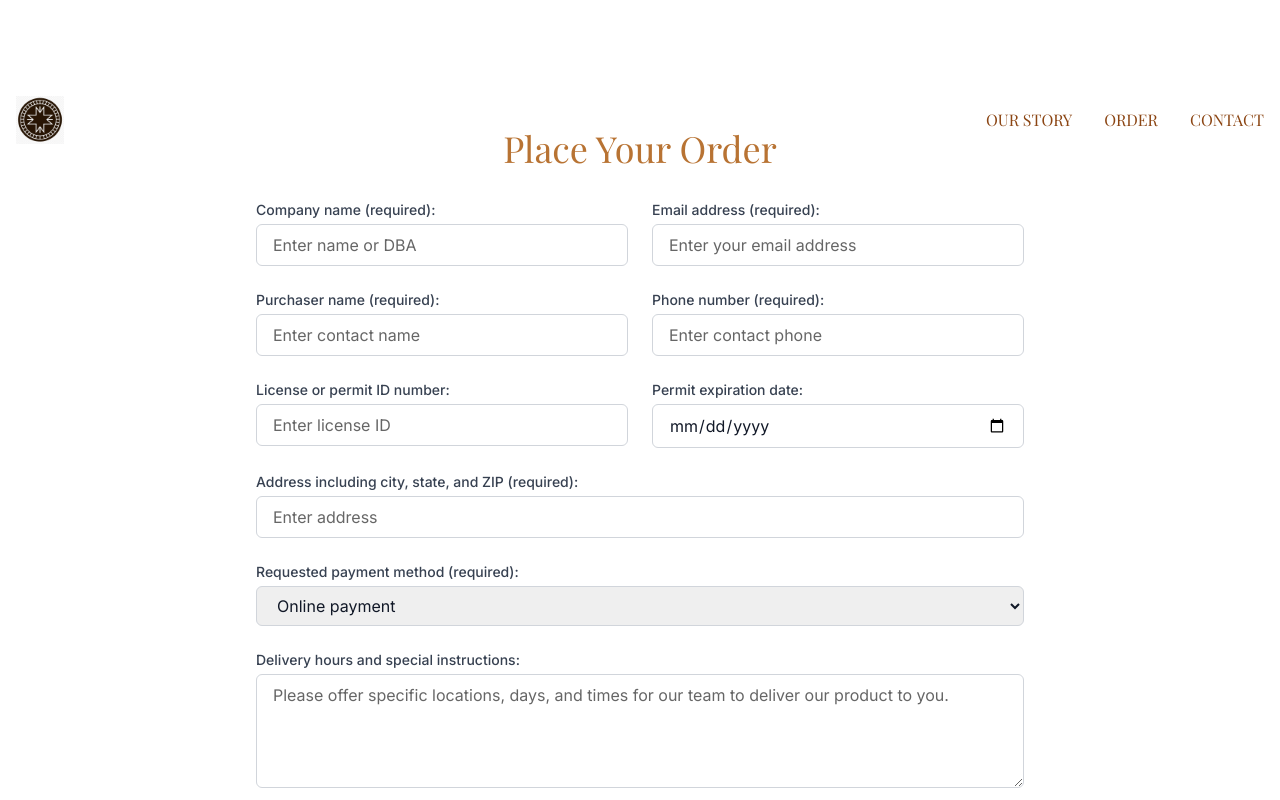
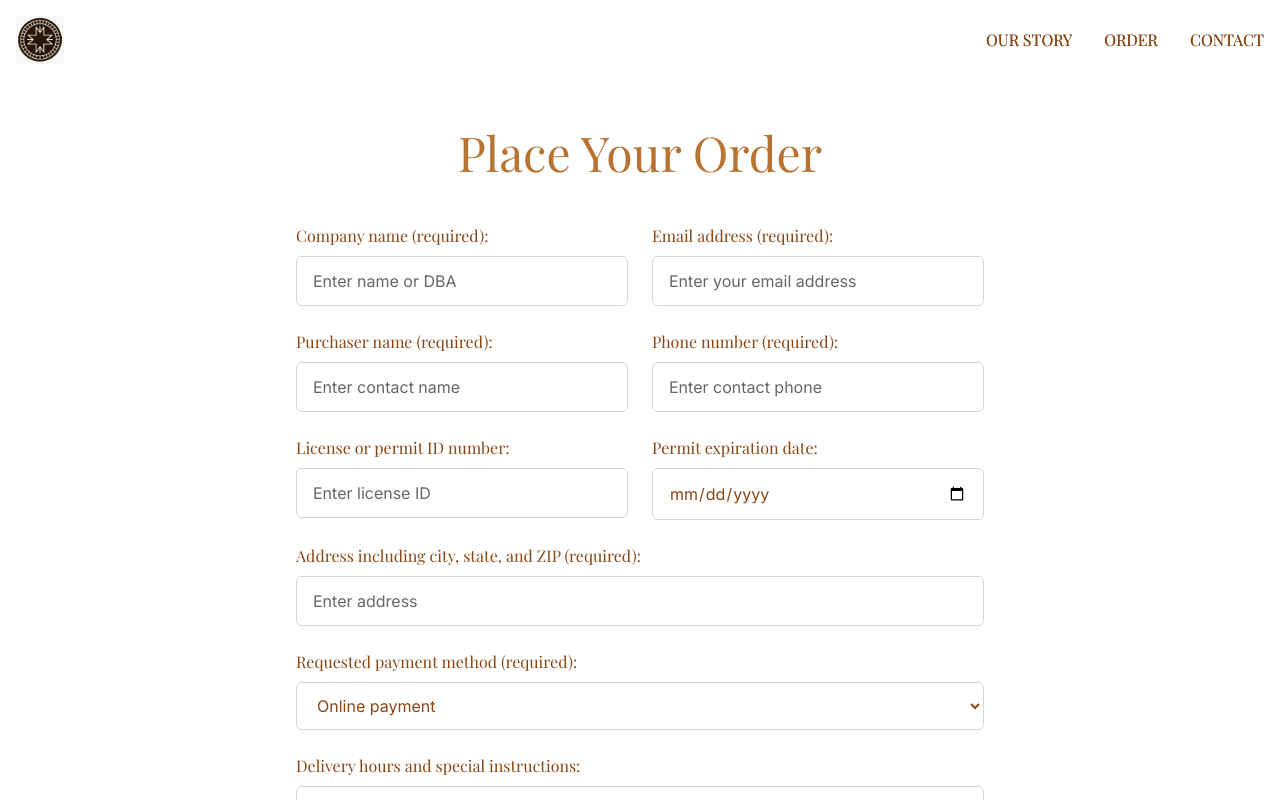
Before and after one commit to Alonso-Lacayo/TequilaMariaIsabel, a Next.js app: page /order in a window 1280 px wide. Shown: the top 800 px of the page. Built offline with nearby package versions, Linux system fonts and the light colour scheme; a web font is replaced by a local one.

Commit message:
Add our story page

```diff
--- a/package.json
+++ b/package.json
@@ -17,8 +17,8 @@
   },
   "devDependencies": {
     "@types/node": "^20",
-    "@types/react": "^18",
-    "@types/react-dom": "^18",
+    "@types/react": "^18.3.23",
+    "@types/react-dom": "^18.3.7",
     "autoprefixer": "^10.4.17",
     "eslint": "^8",
     "eslint-config-next": "14.1.0",
--- /dev/null
+++ b/src/app/contact/page.tsx
@@ -0,0 +1,113 @@
+'use client';
+
+import React, { FormEvent, useState } from 'react';
+import FormError from '@/components/FormError';
+
+export default function ContactPage() {
+  const [formData, setFormData] = useState({
+    name: '',
+    phoneNumber: '',
+    additionalInfo: ''
+  });
+
+  const [formErrors, setFormErrors] = useState<string[]>([]);
+  const [submitStatus, setSubmitStatus] = useState<'idle' | 'success' | 'error'>('idle');
+
+  const validateForm = () => {
+    const errors: string[] = [];
+
+    if (!formData.name.trim()) {
+      errors.push('Name is required');
+    }
+
+    if (!formData.phoneNumber.trim()) {
+      errors.push('Phone number is required');
+    } else if (!/^\+?[\d\s-()]+$/.test(formData.phoneNumber)) {
+      errors.push('Please enter a valid phone number');
+    }
+
+    return errors;
+  };
+
+  const handleSubmit = async (e: FormEvent) => {
+    e.preventDefault();
+    const errors = validateForm();
+
+    if (errors.length > 0) {
+      setFormErrors(errors);
+      return;
+    }
+
+    setFormErrors([]);
+    setSubmitStatus('success');
+    // Here you would typically send the data to your backend
+    console.log('Form submitted:', formData);
+  };
+
+  return (
+    <main className="min-h-screen bg-white pt-32">
+      <div className="max-w-2xl mx-auto px-6 sm:px-10">
+        <h1 className="text-5xl font-serif text-center text-secondary mb-12">Contact Us</h1>
+
+        {submitStatus === 'success' ? (
+          <div className="bg-green-50 p-4 rounded-md mb-6">
+            <p className="text-green-800 font-serif text-center">Thank you for your message! We will get back to you soon.</p>
+          </div>
+        ) : (
+          <form onSubmit={handleSubmit} className="space-y-8">
+            {formErrors.length > 0 && <FormError errors={formErrors} />}
+
+            <div>
+              <label htmlFor="name" className="block text-base font-serif text-secondary mb-2">
+                Name *
+              </label>
+              <input
+                type="text"
+                id="name"
+                value={formData.name}
+                onChange={(e) => setFormData({ ...formData, name: e.target.value })}
+                className="w-full px-4 py-3 border border-gray-300 rounded-md focus:ring-2 focus:ring-primary focus:border-primary text-secondary bg-white/80 backdrop-blur-sm"
+                placeholder="Enter your name"
+              />
+            </div>
+
+            <div>
+              <label htmlFor="phoneNumber" className="block text-base font-serif text-secondary mb-2">
+                Phone Number *
+              </label>
+              <input
+                type="tel"
+                id="phoneNumber"
+                value={formData.phoneNumber}
+                onChange={(e) => setFormData({ ...formData, phoneNumber: e.target.value })}
+                className="w-full px-4 py-3 border border-gray-300 rounded-md focus:ring-2 focus:ring-primary focus:border-primary text-secondary bg-white/80 backdrop-blur-sm"
+                placeholder="Enter your phone number"
+              />
+            </div>
+
+            <div>
+              <label htmlFor="additionalInfo" className="block text-base font-serif text-secondary mb-2">
+                Additional Information
+              </label>
+              <textarea
+                id="additionalInfo"
+                value={formData.additionalInfo}
+                onChange={(e) => setFormData({ ...formData, additionalInfo: e.target.value })}
+                rows={4}
+                className="w-full px-4 py-3 border border-gray-300 rounded-md focus:ring-2 focus:ring-primary focus:border-primary text-secondary bg-white/80 backdrop-blur-sm"
+                placeholder="Enter any additional information or questions"
+              />
+            </div>
+
+            <button
+              type="submit"
+              className="w-full bg-primary text-white font-serif py-3 px-6 rounded-md hover:bg-primary/90 transition-colors duration-200 mt-8"
+            >
+              Submit
+            </button>
+          </form>
+        )}
+      </div>
+    </main>
+  );
+}
--- a/src/app/layout.tsx
+++ b/src/app/layout.tsx
@@ -1,6 +1,7 @@
 import type { Metadata } from "next";
 import { Inter, Playfair_Display } from "next/font/google";
 import "./globals.css";
+import Header from "../components/Header";
 
 const inter = Inter({
   subsets: ["latin"],
@@ -36,6 +37,7 @@ export default function RootLayout({
       <body
         className={`${inter.variable} ${playfair_display.variable} font-sans antialiased bg-white`}
       >
+        <Header />
         {children}
       </body>
     </html>
--- a/src/app/order/page.tsx
+++ b/src/app/order/page.tsx
@@ -110,23 +110,28 @@ export default function OrderPage() {
   };
 
   return (
-    <div className="min-h-screen bg-white">
+    <motion.div
+      initial={{ opacity: 0 }}
+      animate={{ opacity: 1 }}
+      transition={{ duration: 0.3 }}
+      className="min-h-screen bg-white"
+    >
       <Header />
 
-      <main className="container mx-auto px-4 py-12 mt-20">
+      <main className="container mx-auto min-h-[calc(100vh-80px)] pt-32 pb-16">
         <motion.div
           initial={{ opacity: 0, y: 20 }}
           animate={{ opacity: 1, y: 0 }}
-          transition={{ duration: 0.8 }}
-          className="max-w-3xl mx-auto"
+          transition={{ duration: 0.5, delay: 0.2 }}
+          className="max-w-3xl mx-auto px-6 sm:px-10"
         >
-          <h1 className="text-4xl font-serif text-primary text-center mb-8">Place Your Order</h1>
+          <h1 className="text-5xl font-serif text-primary text-center mb-12">Place Your Order</h1>
 
           <form onSubmit={handleSubmit} className="space-y-6">
             <div className="grid md:grid-cols-2 gap-6">
               {/* Company Name */}
               <div>
-                <label htmlFor="companyName" className="block text-sm font-medium text-gray-700 mb-1">
+                <label htmlFor="companyName" className="block text-base font-serif text-secondary mb-2">
                   Company name (required):
                 </label>
                 <input
@@ -136,17 +141,15 @@ export default function OrderPage() {
                   value={formData.companyName}
                   onChange={handleChange}
                   placeholder="Enter name or DBA"
-                  className={`w-full px-4 py-2 border rounded-md focus:ring-2 focus:ring-primary focus:border-transparent text-gray-900 ${
-                    errors.companyName ? 'border-red-500' : 'border-gray-300'
-                  }`}
+                  className="w-full px-4 py-3 border border-gray-300 rounded-md focus:ring-2 focus:ring-primary focus:border-primary text-secondary bg-white/80 backdrop-blur-sm"
                   required
                 />
-                {errors.companyName && <FormError message={errors.companyName} />}
+                {errors.companyName && <FormError errors={[errors.companyName]} />}
               </div>
 
               {/* Email */}
               <div>
-                <label htmlFor="email" className="block text-sm font-medium text-gray-700 mb-1">
+                <label htmlFor="email" className="block text-base font-serif text-secondary mb-2">
                   Email address (required):
                 </label>
                 <input
@@ -156,17 +159,15 @@ export default function OrderPage() {
                   value={formData.email}
                   onChange={handleChange}
                   placeholder="Enter your email address"
-                  className={`w-full px-4 py-2 border rounded-md focus:ring-2 focus:ring-primary focus:border-transparent text-gray-900 ${
-                    errors.email ? 'border-red-500' : 'border-gray-300'
-                  }`}
+                  className="w-full px-4 py-3 border border-gray-300 rounded-md focus:ring-2 focus:ring-primary focus:border-primary text-secondary bg-white/80 backdrop-blur-sm"
                   required
                 />
-                {errors.email && <FormError message={errors.email} />}
+                {errors.email && <FormError errors={[errors.email]} />}
               </div>
 
               {/* Purchaser Name */}
               <div>
-                <label htmlFor="purchaserName" className="block text-sm font-medium text-gray-700 mb-1">
+                <label htmlFor="purchaserName" className="block text-base font-serif text-secondary mb-2">
                   Purchaser name (required):
                 </label>
                 <input
@@ -176,17 +177,15 @@ export default function OrderPage() {
                   value={formData.purchaserName}
                   onChange={handleChange}
                   placeholder="Enter contact name"
-                  className={`w-full px-4 py-2 border rounded-md focus:ring-2 focus:ring-primary focus:border-transparent text-gray-900 ${
-                    errors.purchaserName ? 'border-red-500' : 'border-gray-300'
-                  }`}
+                  className="w-full px-4 py-3 border border-gray-300 rounded-md focus:ring-2 focus:ring-primary focus:border-primary text-secondary bg-white/80 backdrop-blur-sm"
                   required
                 />
-                {errors.purchaserName && <FormError message={errors.purchaserName} />}
+                {errors.purchaserName && <FormError errors={[errors.purchaserName]} />}
               </div>
 
               {/* Phone Number */}
               <div>
-                <label htmlFor="phone" className="block text-sm font-medium text-gray-700 mb-1">
+                <label htmlFor="phone" className="block text-base font-serif text-secondary mb-2">
                   Phone number (required):
                 </label>
                 <input
@@ -196,17 +195,15 @@ export default function OrderPage() {
                   value={formData.phone}
                   onChange={handleChange}
                   placeholder="Enter contact phone"
-                  className={`w-full px-4 py-2 border rounded-md focus:ring-2 focus:ring-primary focus:border-transparent text-gray-900 ${
-                    errors.phone ? 'border-red-500' : 'border-gray-300'
-                  }`}
+                  className="w-full px-4 py-3 border border-gray-300 rounded-md focus:ring-2 focus:ring-primary focus:border-primary text-secondary bg-white/80 backdrop-blur-sm"
                   required
                 />
-                {errors.phone && <FormError message={errors.phone} />}
+                {errors.phone && <FormError errors={[errors.phone]} />}
               </div>
 
               {/* License ID */}
               <div>
-                <label htmlFor="licenseId" className="block text-sm font-medium text-gray-700 mb-1">
+                <label htmlFor="licenseId" className="block text-base font-serif text-secondary mb-2">
                   License or permit ID number:
                 </label>
                 <input
@@ -216,13 +213,13 @@ export default function OrderPage() {
                   value={formData.licenseId}
                   onChange={handleChange}
                   placeholder="Enter license ID"
-                  className="w-full px-4 py-2 border border-gray-300 rounded-md focus:ring-2 focus:ring-primary focus:border-transparent text-gray-900"
+                  className="w-full px-4 py-3 border border-gray-300 rounded-md focus:ring-2 focus:ring-primary focus:border-primary text-secondary bg-white/80 backdrop-blur-sm"
                 />
               </div>
 
               {/* Permit Expiration */}
               <div>
-                <label htmlFor="permitExpiration" className="block text-sm font-medium text-gray-700 mb-1">
+                <label htmlFor="permitExpiration" className="block text-base font-serif text-secondary mb-2">
                   Permit expiration date:
                 </label>
                 <input
@@ -231,14 +228,14 @@ export default function OrderPage() {
                   name="permitExpiration"
                   value={formData.permitExpiration}
                   onChange={handleChange}
-                  className="w-full px-4 py-2 border border-gray-300 rounded-md focus:ring-2 focus:ring-primary focus:border-transparent text-gray-900"
+                  className="w-full px-4 py-3 border border-gray-300 rounded-md focus:ring-2 focus:ring-primary focus:border-primary text-secondary bg-white/80 backdrop-blur-sm"
                 />
               </div>
             </div>
 
             {/* Address */}
             <div>
-              <label htmlFor="address" className="block text-sm font-medium text-gray-700 mb-1">
+              <label htmlFor="address" className="block text-base font-serif text-secondary mb-2">
                 Address including city, state, and ZIP (required):
               </label>
               <input
@@ -248,17 +245,15 @@ export default function OrderPage() {
                 value={formData.address}
                 onChange={handleChange}
                 placeholder="Enter address"
-                className={`w-full px-4 py-2 border rounded-md focus:ring-2 focus:ring-primary focus:border-transparent text-gray-900 ${
-                  errors.address ? 'border-red-500' : 'border-gray-300'
-                }`}
+                className="w-full px-4 py-3 border border-gray-300 rounded-md focus:ring-2 focus:ring-primary focus:border-primary text-secondary bg-white/80 backdrop-blur-sm"
                 required
               />
-              {errors.address && <FormError message={errors.address} />}
+              {errors.address && <FormError errors={[errors.address]} />}
             </div>
 
             {/* Payment Method */}
             <div>
-              <label htmlFor="paymentMethod" className="block text-sm font-medium text-gray-700 mb-1">
+              <label htmlFor="paymentMethod" className="block text-base font-serif text-secondary mb-2">
                 Requested payment method (required):
               </label>
               <select
@@ -266,7 +261,7 @@ export default function OrderPage() {
                 name="paymentMethod"
                 value={formData.paymentMethod}
                 onChange={handleChange}
-                className="w-full px-4 py-2 border border-gray-300 rounded-md focus:ring-2 focus:ring-primary focus:border-transparent text-gray-900"
+                className="w-full px-4 py-3 border border-gray-300 rounded-md focus:ring-2 focus:ring-primary focus:border-primary text-secondary bg-white/80 backdrop-blur-sm"
                 required
               >
                 <option value="Online payment">Online payment</option>
@@ -278,7 +273,7 @@ export default function OrderPage() {
 
             {/* Delivery Instructions */}
             <div>
-              <label htmlFor="deliveryInstructions" className="block text-sm font-medium text-gray-700 mb-1">
+              <label htmlFor="deliveryInstructions" className="block text-base font-serif text-secondary mb-2">
                 Delivery hours and special instructions:
               </label>
               <textarea
@@ -288,32 +283,20 @@ export default function OrderPage() {
                 onChange={handleChange}
                 placeholder="Please offer specific locations, days, and times for our team to deliver our product to you."
                 rows={4}
-                className="w-full px-4 py-2 border border-gray-300 rounded-md focus:ring-2 focus:ring-primary focus:border-transparent text-gray-900"
+                className="w-full px-4 py-3 border border-gray-300 rounded-md focus:ring-2 focus:ring-primary focus:border-primary text-secondary bg-white/80 backdrop-blur-sm"
               />
             </div>
 
-            {/* Submit Button */}
-            <div className="flex justify-center">
             <button
               type="submit"
               disabled={isSubmitting}
-                className={`px-8 py-3 bg-primary text-white font-serif text-lg rounded-md transition-colors duration-300 ${
-                  isSubmitting ? 'opacity-70 cursor-not-allowed' : 'hover:bg-primary/90'
-                }`}
+              className="w-full bg-primary text-white font-serif py-3 px-6 rounded-md hover:bg-primary/90 transition-colors duration-200 mt-8"
             >
               {isSubmitting ? 'Submitting...' : 'Submit Order'}
             </button>
-            </div>
-
-            {/* General Error Message */}
-            {errors.submit && (
-              <div className="text-center">
-                <FormError message={errors.submit} />
-              </div>
-            )}
           </form>
         </motion.div>
       </main>
-    </div>
+    </motion.div>
   );
 }
--- /dev/null
+++ b/src/app/our-story/page.tsx
@@ -0,0 +1,49 @@
+'use client';
+
+import { motion } from 'framer-motion';
+
+export default function OurStoryPage() {
+  return (
+    <motion.div
+      initial={{ opacity: 0 }}
+      animate={{ opacity: 1 }}
+      transition={{ duration: 0.3 }}
+      className="min-h-screen bg-white"
+    >
+      <main className="container mx-auto min-h-[calc(100vh-80px)] pt-32 pb-16">
+        <motion.div
+          initial={{ opacity: 0, y: 20 }}
+          animate={{ opacity: 1, y: 0 }}
+          transition={{ duration: 0.5, delay: 0.2 }}
+          className="max-w-3xl mx-auto px-6 sm:px-10"
+        >
+          <h1 className="text-5xl font-serif text-primary text-center mb-12">
+            Our Story
+          </h1>
+
+          <div className="space-y-8 text-secondary">
+            <p className="text-lg leading-relaxed">
+              Our story begins with a profound love and an enduring memory. Maria Isabel was not just a beloved wife but also a beacon of joy, grace, and inspiration. Her untimely departure left a void, but also a vision - to create something that would honor her life and the love we shared. This vision gave birth to Tequila Reposado Maria Isabel.
+            </p>
+
+            <p className="text-lg leading-relaxed">
+              In Spanish, &apos;Reposado&apos; means &apos;resting,&apos; symbolizing Maria Isabel&apos;s current state, resting and waiting for resurrection. This tequila isn&apos;t just a drink; it&apos;s a narrative of love, loss, and hope.
+            </p>
+
+            <p className="text-lg leading-relaxed">
+              The most distinctive feature of our tequila is the silhouette of Maria Isabel&apos;s face at the bottom of the label. This isn&apos;t merely a design; it&apos;s the soul of our brand. With each pour of Tequila Reposado Maria Isabel, it&apos;s as if she awakens, joining in the celebration of life and the enduring spirit of love.
+            </p>
+
+            <p className="text-lg leading-relaxed">
+              Each bottle of our tequila is crafted with the utmost care, encapsulating not just the finest agave flavors but also the essence of a story that transcends time. It&apos;s an ode to those we love and the memories that never fade.
+            </p>
+
+            <p className="text-lg leading-relaxed italic font-serif text-primary">
+              So, as you savor Tequila Reposado Maria Isabel, remember that you&apos;re not just enjoying a premium tequila. You&apos;re part of a story of eternal love, a tribute to a beautiful soul whose spirit is interwoven in every sip. Here&apos;s to Maria Isabel - forever in our hearts, forever in our toast.
+            </p>
+          </div>
+        </motion.div>
+      </main>
+    </motion.div>
+  );
+}
--- a/src/components/Header.tsx
+++ b/src/components/Header.tsx
@@ -1,3 +1,5 @@
+'use client';
+
 import { useState, useEffect } from 'react';
 import Link from 'next/link';
 import Image from 'next/image';
```
Also changed, not shown: src/components/FormError.tsx (+13 -5 lines), 1 other file (tests, documents, lock files or other folders). Lines whose indentation alone changed are shown as unchanged.
